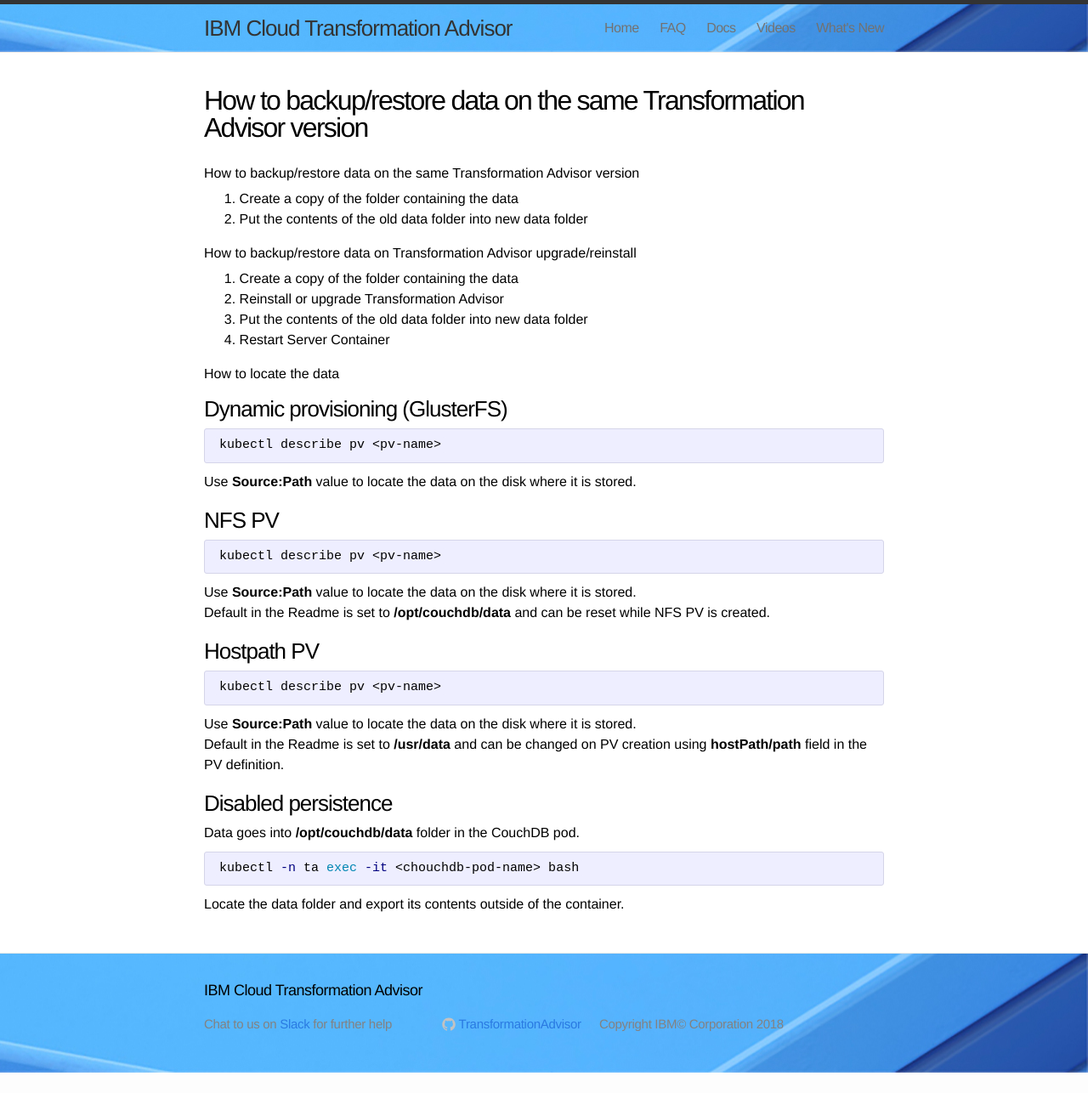
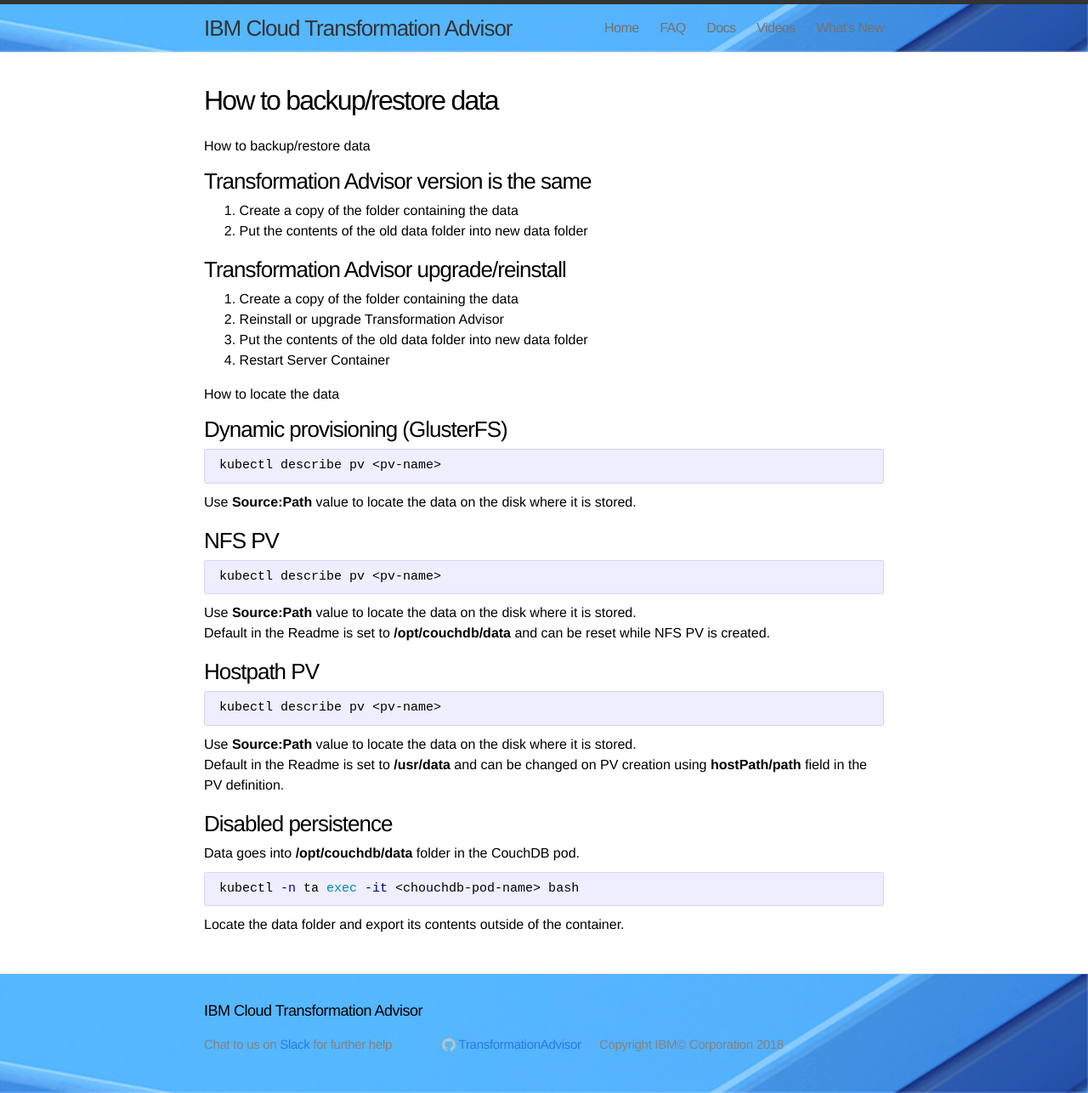
Before and after one commit to TransformationAdvisor/TA.github.io, a Jekyll site: the page built from doc/db_backup.md, in a window 1280 px wide. Shown: the whole page at 85% size. Built offline with Jekyll 4.4.1, drawn with Linux system fonts in a browser that asks for light colours; our own code applies the rules of GitHub Pages for plain Markdown files; before the commit the page ends 1262 px from its top, so only the background shows below that.

Commit message:
Update db_backup.md

```diff
--- a/doc/db_backup.md
+++ b/doc/db_backup.md
@@ -1,8 +1,9 @@
-# How to backup/restore data on the same Transformation Advisor version
+# How to backup/restore data
+### Transformation Advisor version is the same
 1. Create a copy of the folder containing the data
 1. Put the contents of the old data folder into new data folder
 
-# How to backup/restore data on Transformation Advisor upgrade/reinstall
+### Transformation Advisor upgrade/reinstall
 1. Create a copy of the folder containing the data
 1. Reinstall or upgrade Transformation Advisor
 1. Put the contents of the old data folder into new data folder
```
